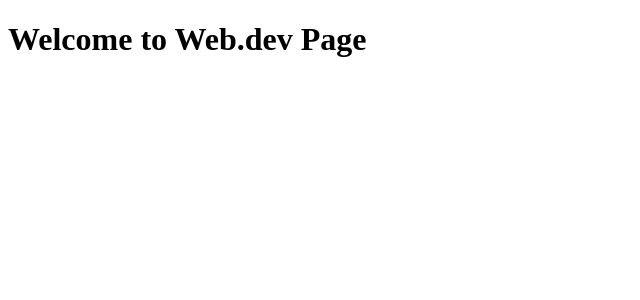
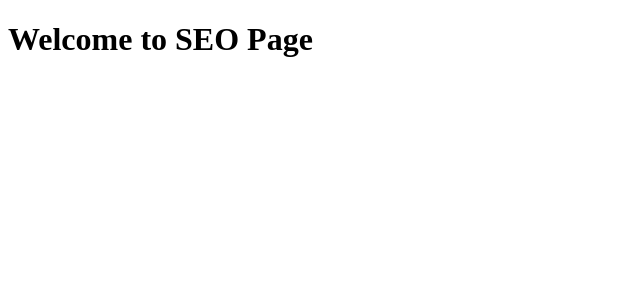
Before and after one commit to coder8820/Nextjs, a Next.js app in the folder my-app/: page /services/seo in a window 1280 px wide. Shown: the top 300 px of the page, without its empty margins (0-640 px from the left). Built offline with nearby package versions, Linux system fonts and the light colour scheme.

Commit message:
created blogs page in next js

```diff
--- /dev/null
+++ b/my-app/app/blogs/page.js
@@ -0,0 +1,3 @@
+export default function Blogs() {
+  return <h1>Blogs Page</h1>;
+}
--- a/my-app/app/page.js
+++ b/my-app/app/page.js
@@ -8,9 +8,8 @@
   return (
     <>
       <div className="mx-auto p-4">
-        <Link href="/about">about</Link> | <Link href="/services">services</Link>
-        ｜
-        <Link href="/contact">contact</Link>
+        <Link href="/about">about</Link> |{" "}
+        <Link href="/services">services</Link>｜<Link href="/blogs">Blogs</Link>
         <h1>Welcome to Technical Agencies!</h1>
         <p>In the name of allah the most benificent and the most merciful</p>
       </div>
--- a/my-app/app/services/seo/page.js
+++ b/my-app/app/services/seo/page.js
@@ -1,3 +1,3 @@
-export default function seoPage (){
-    return <h1>Welcome to Web.dev Page</h1>
+export default function seoPage() {
+  return <h1>Welcome to SEO Page</h1>;
 }
```
